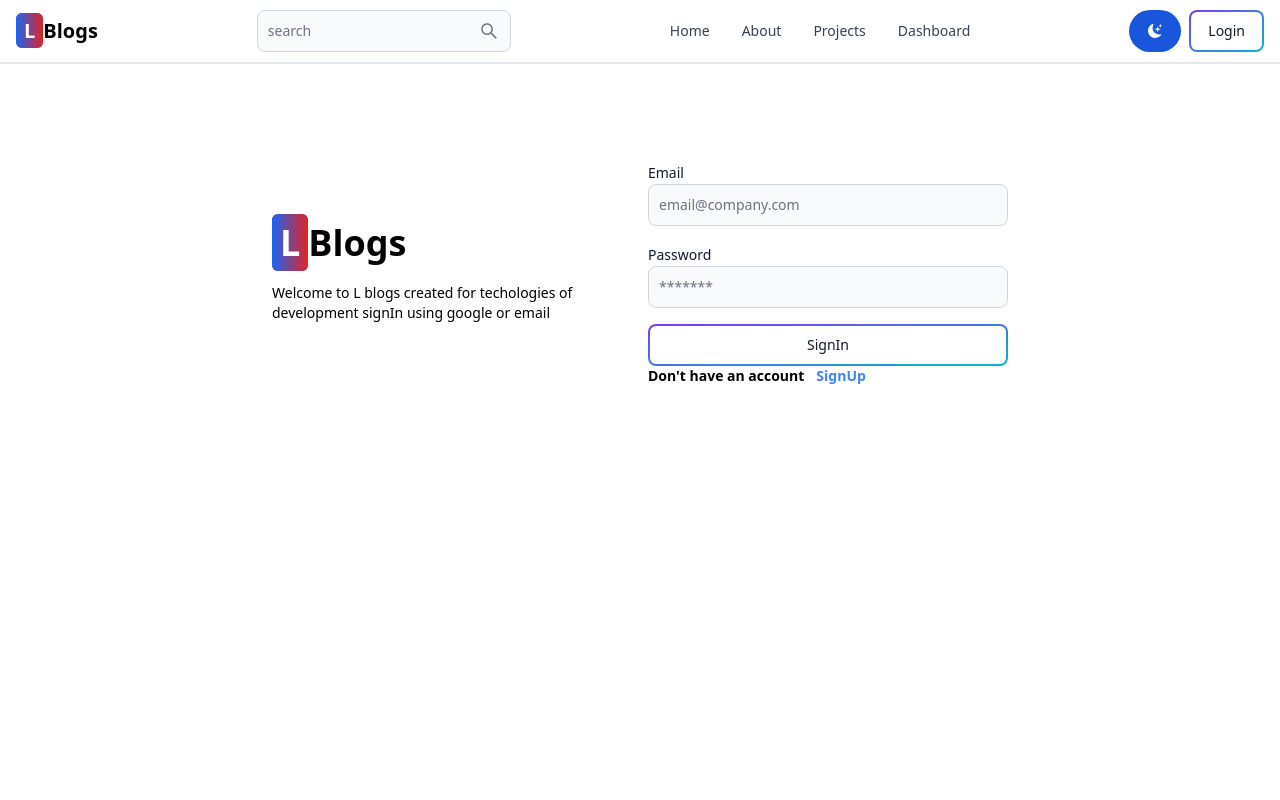
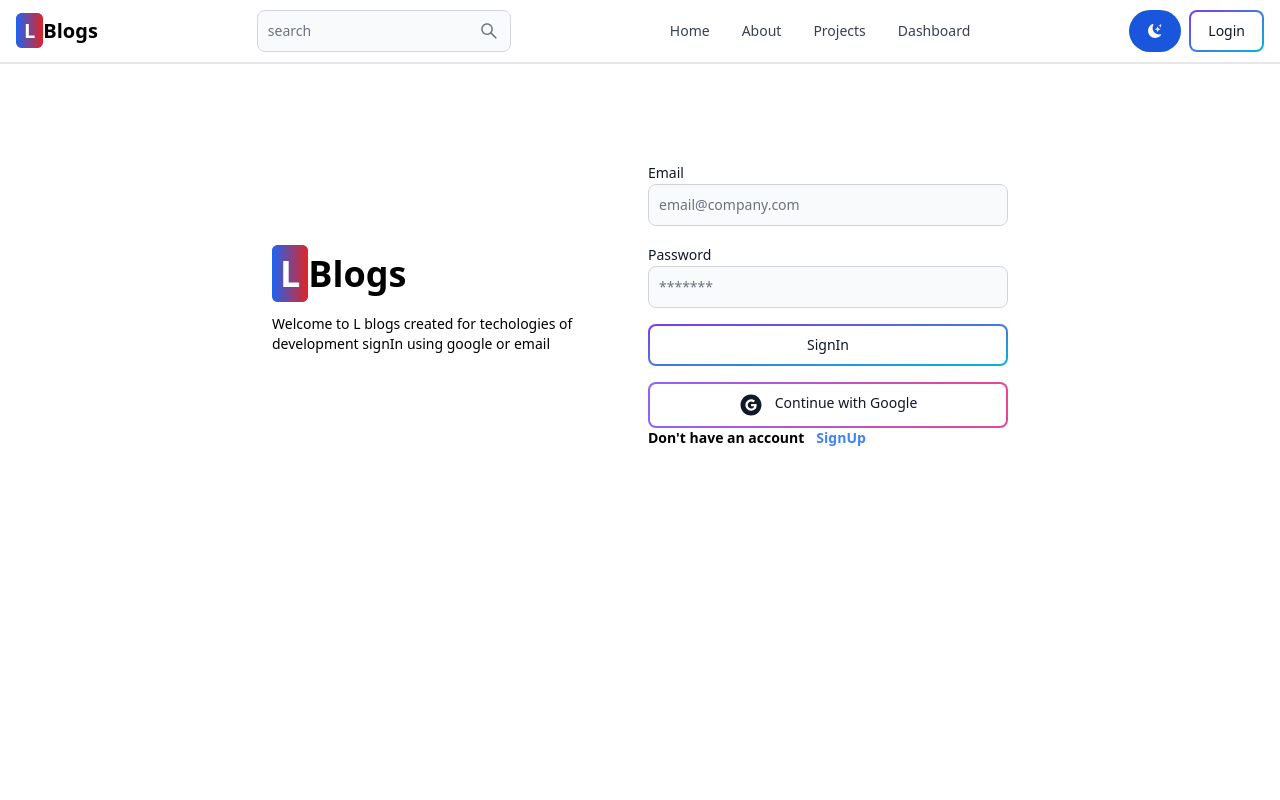
Before and after one commit to gnvvs-07/mern-blog, a React (Vite) app in the folder client/: page /sign-in in a window 1280 px wide. Shown: the top 800 px of the page. Built offline with nearby package versions, Linux system fonts and the light colour scheme.

Commit message:
google OAuth button component UI complete

```diff
--- /dev/null
+++ b/client/src/components/OAuth.jsx
@@ -0,0 +1,11 @@
+import { Button } from "flowbite-react";
+import React from "react";
+import { AiFillGoogleCircle } from "react-icons/ai";
+export default function OAuth() {
+  return (
+    <Button type="button" gradientDuoTone="purpleToPink" outline>
+        <AiFillGoogleCircle className="w-6 h-6 mr-3" />
+      <span>Continue with Google</span>
+    </Button>
+  );
+}
--- a/client/src/pages/SignIn.jsx
+++ b/client/src/pages/SignIn.jsx
@@ -7,6 +7,7 @@ import {
   signInFailure,
   signInStart,
 } from "../redux/user/userSlice.js";
+import OAuth from "../components/OAuth.jsx";
 
 export default function SignIn() {
   const [formData, setFormData] = useState({});
@@ -101,6 +102,7 @@ export default function SignIn() {
                 "SignIn"
               )}
             </Button>
+            <OAuth/>
           </form>
           <div className="flex flex-row gap-3 text-sm">
             <span className="font-semibold">Don&apos;t have an account</span>
--- a/client/src/pages/SignUp.jsx
+++ b/client/src/pages/SignUp.jsx
@@ -1,6 +1,7 @@
 import { Alert, Button, Label, Spinner, TextInput } from "flowbite-react";
 import { useState } from "react";
 import { Link, useNavigate } from "react-router-dom";
+import OAuth from "../components/OAuth";
 
 export default function SignUp() {
   const [formData, setFormData] = useState({});
@@ -106,6 +107,7 @@ export default function SignUp() {
                 "SignUp"
               )}
             </Button>
+            <OAuth/>
           </form>
           <div className="flex flex-row gap-3 text-sm">
             <span className="font-semibold">Have an account</span>
```
